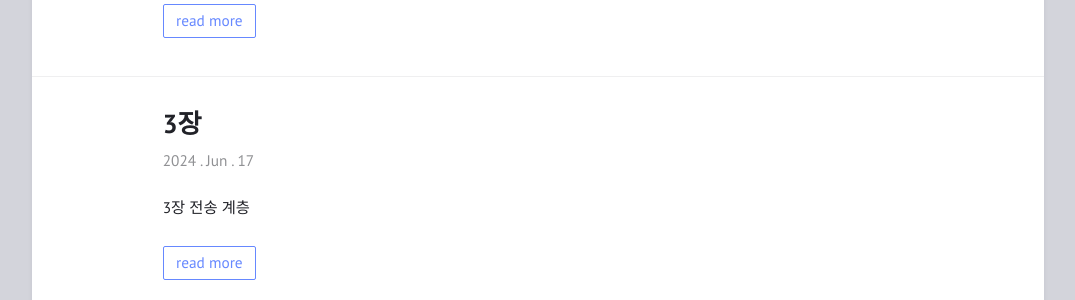
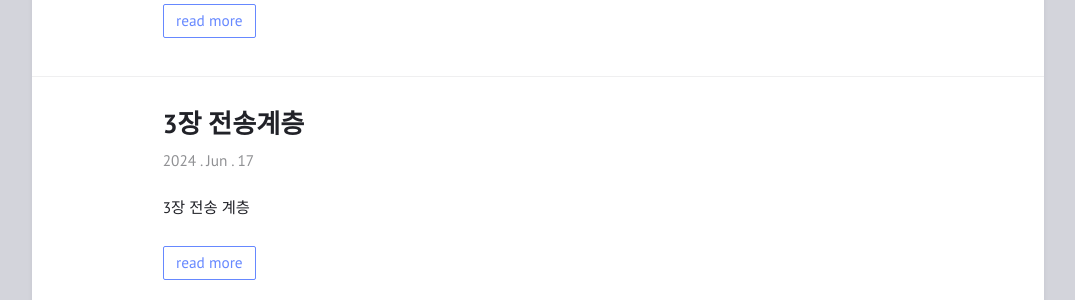
Before and after one commit to yoolf/yoolf.github.io, a Jekyll site: the page built from index.html, in a window 1280 px wide. Shown: the part 984-1284 px from the top of the page, without its empty margins (102-1177 px from the left). Built offline with Jekyll 4.4.1, drawn with Linux system fonts in a browser that asks for light colours.

Commit message:
카테고리 지정

```diff
--- a/_posts/2024-06-17-3장.md
+++ b/_posts/2024-06-17-3장.md
@@ -1,3 +1,8 @@
+---
+layout: post
+title: 3장 전송계층
+category: lecturenote
+---
 3장 전송 계층
 
 
```
